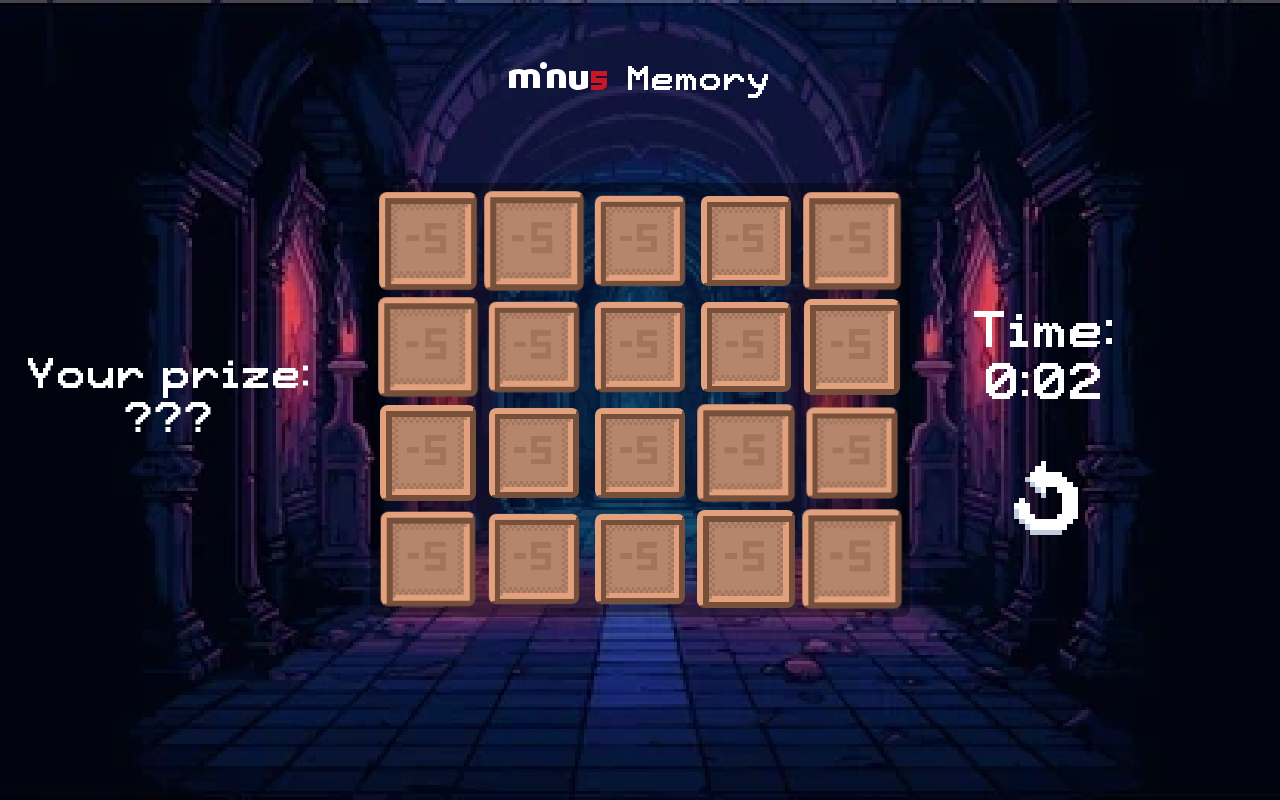
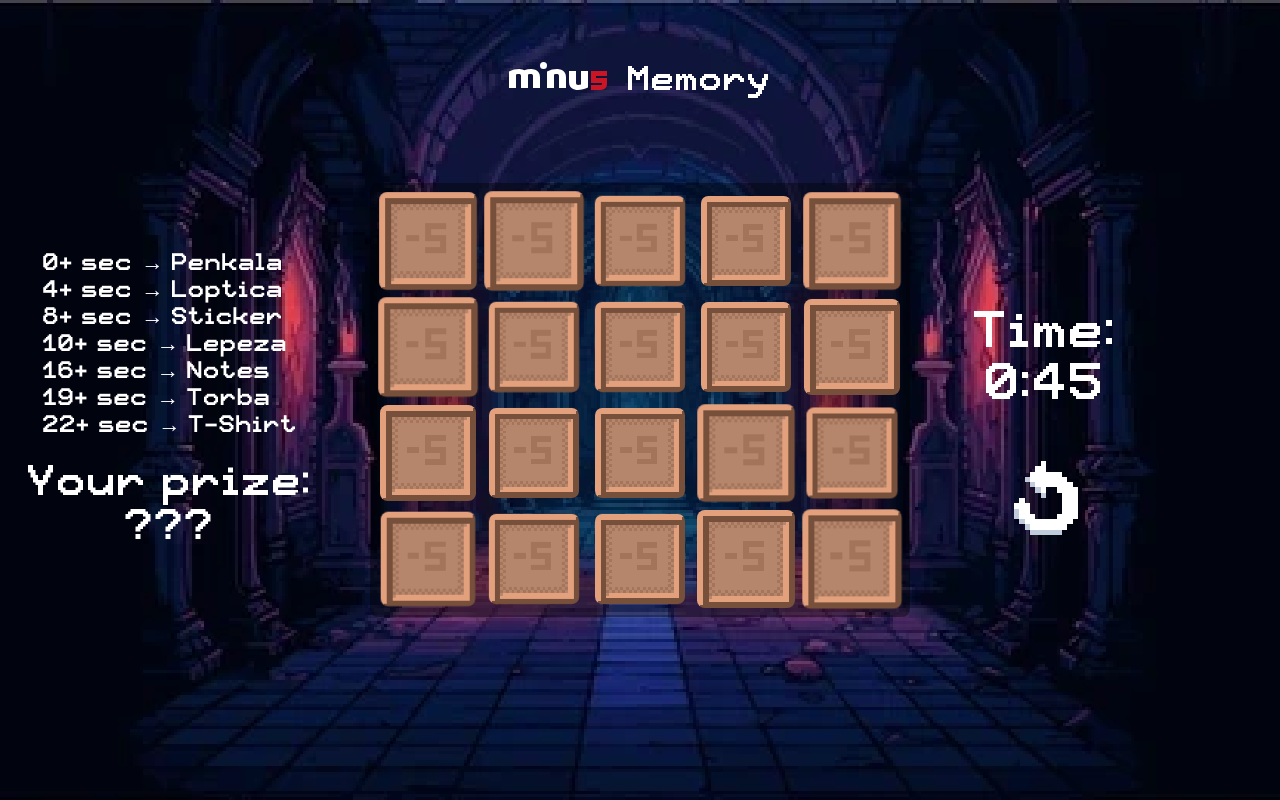
Before and after one commit to gruntworks/m5-memory, a SvelteKit app: page / in a window 1280 px wide. Built offline with nearby package versions, Linux system fonts and the light colour scheme.

Commit message:
Use prizes from storage as writable

```diff
--- a/src/components/Memory.svelte
+++ b/src/components/Memory.svelte
@@ -13,6 +13,7 @@
 	import { onMount } from 'svelte';
 	import { base } from '$app/paths';
 	import PrizeSettings from './PrizeSettings.svelte';
+	import { storagePrizes } from '$lib/stores';
 
 	let flippedPair: Array<{ id: number; card: string }> = [];
 	let lockBoard: boolean = false;
@@ -100,14 +101,21 @@
 	</div>
 	<div class="board">
 		<!--		PRIZE			-->
-		<p class="prize">
+		<div class="prize">
+			<div class="prize-list">
+				{#each $storagePrizes ?? PRIZES as { sec, prize }}
+					<span>{sec}+ sec → {prize}</span><br />
+				{/each}
+			</div>
+			<div class="result">
 				Your prize: <br />
 				{#if gameOver && remainingTime !== null}
 					{getPrize(remainingTime)}
 				{:else}
 					???
 				{/if}
-		</p>
+			</div>
+		</div>
 
 		<!--		BOARD			-->
 		{#each shuffledCards as card, index (index)}
@@ -180,13 +188,22 @@
 	.prize {
 		position: absolute;
 		left: 0;
+		transform: translateX(-120%);
 		margin: auto 0;
-		transform: translateX(-120%);
+		color: #fff;
+		display: grid;
+		place-items: center;
 		align-self: center;
+		.prize-list {
+			font-size: 1.4rem;
+			font-family: 'Pixel', sans-serif;
+			margin-bottom: 24px;
+		}
+		.result {
 			font-family: 'Pixel', sans-serif;
 			font-size: 2.5rem;
-		color: #fff;
 			text-align: center;
+		}
 	}
 
 	.board {
--- a/src/components/PrizeSettings.svelte
+++ b/src/components/PrizeSettings.svelte
@@ -1,9 +1,10 @@
 <script lang="ts">
-	import { getPrizesFromLocalStorage, setPrizesToLocalStorage, PRIZES } from '$lib/config';
+	import { setPrizesToLocalStorage, PRIZES } from '$lib/config';
+	import { storagePrizes } from '$lib/stores';
 
 	export let open = false;
 	export let onClose: () => void;
-	let prizes = getPrizesFromLocalStorage() ?? PRIZES;
+	let prizes = $storagePrizes ?? PRIZES;
 
 	// Function to handle input change
 	const handlePrizeNameChange = (key: number, event: Event) => {
@@ -20,6 +21,7 @@
 	// Call this function to save updated prizes when necessary (like before component destruction)
 	const saveUpdatedPrizes = (): void => {
 		setPrizesToLocalStorage(prizes);
+		storagePrizes.set(prizes);
 	};
 
 	// Add new prize
--- a/src/lib/config.ts
+++ b/src/lib/config.ts
@@ -1,6 +1,6 @@
 import { browser } from '$app/environment';
 
-export const GAME_DURATION = 2;
+export const GAME_DURATION = 45;
 
 export const BASE_CARDS = [
 	'Axe',
--- /dev/null
+++ b/src/lib/stores.ts
@@ -0,0 +1,4 @@
+import { writable } from 'svelte/store';
+import { getPrizesFromLocalStorage } from '$lib/config';
+
+export const storagePrizes = writable(getPrizesFromLocalStorage());
```
Lines whose indentation alone changed are shown as unchanged.
